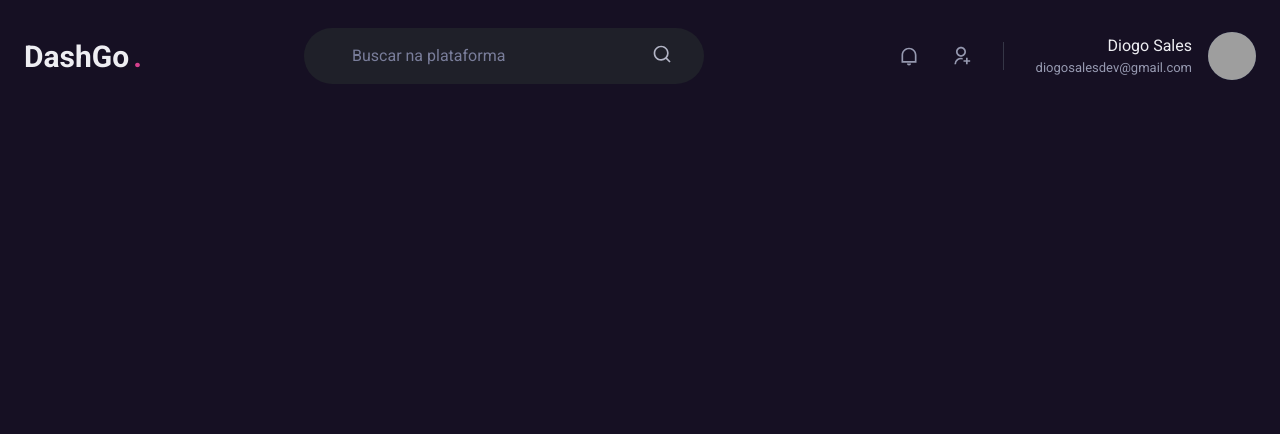
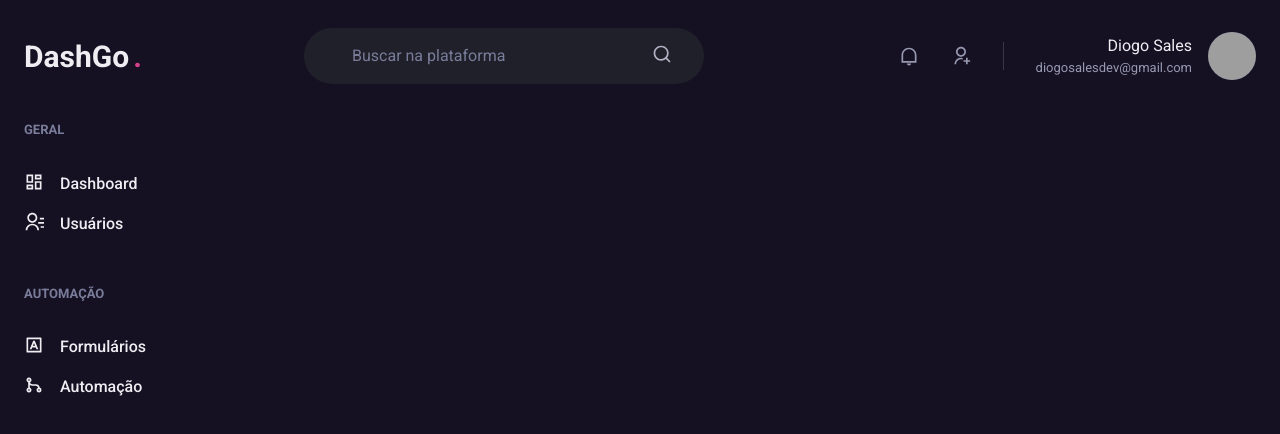
Before and after one commit to diogosalesdev/dashgo, a Next.js app: page /dashboard in a window 1280 px wide. Shown: the top 434 px of the page. Built offline with nearby package versions, Linux system fonts and the light colour scheme; grey boxes are pictures that could not be loaded.

Commit message:
Sidebar component created

```diff
--- /dev/null
+++ b/src/components/Sidebar.tsx
@@ -0,0 +1,41 @@
+import { Box, Icon, Link, Stack, Text } from "@chakra-ui/react";
+import { RiContactsLine, RiDashboardLine, RiGitMergeLine, RiInputMethodLine } from "react-icons/ri";
+
+export function Sidebar() {
+  return (
+    <Box as='aside' w='64' mr='8'>
+      <Stack spacing='12' align='flex-start'>
+        <Box>
+          <Text fontWeight='bold' color='gray.400' fontSize='small'>
+            GERAL
+          </Text>
+          <Stack spacing='4' mt='8' align='stretch'>
+            <Link display='flex' align='center'>
+              <Icon as={RiDashboardLine} fontSize='20' />
+              <Text ml='4' fontWeight='medium'>Dashboard</Text>
+            </Link>
+            <Link display='flex' align='center'>
+              <Icon as={RiContactsLine} fontSize='20' />
+              <Text ml='4' fontWeight='medium'>Usuários</Text>
+            </Link>
+          </Stack>
+        </Box>
+        <Box>
+          <Text fontWeight='bold' color='gray.400' fontSize='small'>
+            AUTOMAÇÃO
+          </Text>
+          <Stack spacing='4' mt='8' align='stretch'>
+            <Link display='flex' align='center'>
+              <Icon as={RiInputMethodLine} fontSize='20' />
+              <Text ml='4' fontWeight='medium'>Formulários</Text>
+            </Link>
+            <Link display='flex' align='center'>
+              <Icon as={RiGitMergeLine} fontSize='20' />
+              <Text ml='4' fontWeight='medium'>Automação</Text>
+            </Link>
+          </Stack>
+        </Box>
+      </Stack>
+    </Box>
+  )
+}
--- a/src/pages/dashboard.tsx
+++ b/src/pages/dashboard.tsx
@@ -1,7 +1,21 @@
-import { Header } from "../components/Form/Header";
+import { Flex } from "@chakra-ui/react";
+import { Header } from "../components/Header";
+import { Sidebar } from "../components/Sidebar";
 
 export default function Dashboard() {
   return (
-    <Header />
+    <Flex direction='column' h='100vh'>
+      <Header />
+
+      <Flex
+        w='100%'
+        my='6'
+        maxWidth={1480}
+        mx='auto'
+        px='6'
+      >
+        <Sidebar />
+      </Flex>
+    </Flex>
   )
 }
```
Also changed, not shown: src/components/Header.tsx (renamed from src/components/Form/Header.tsx).
